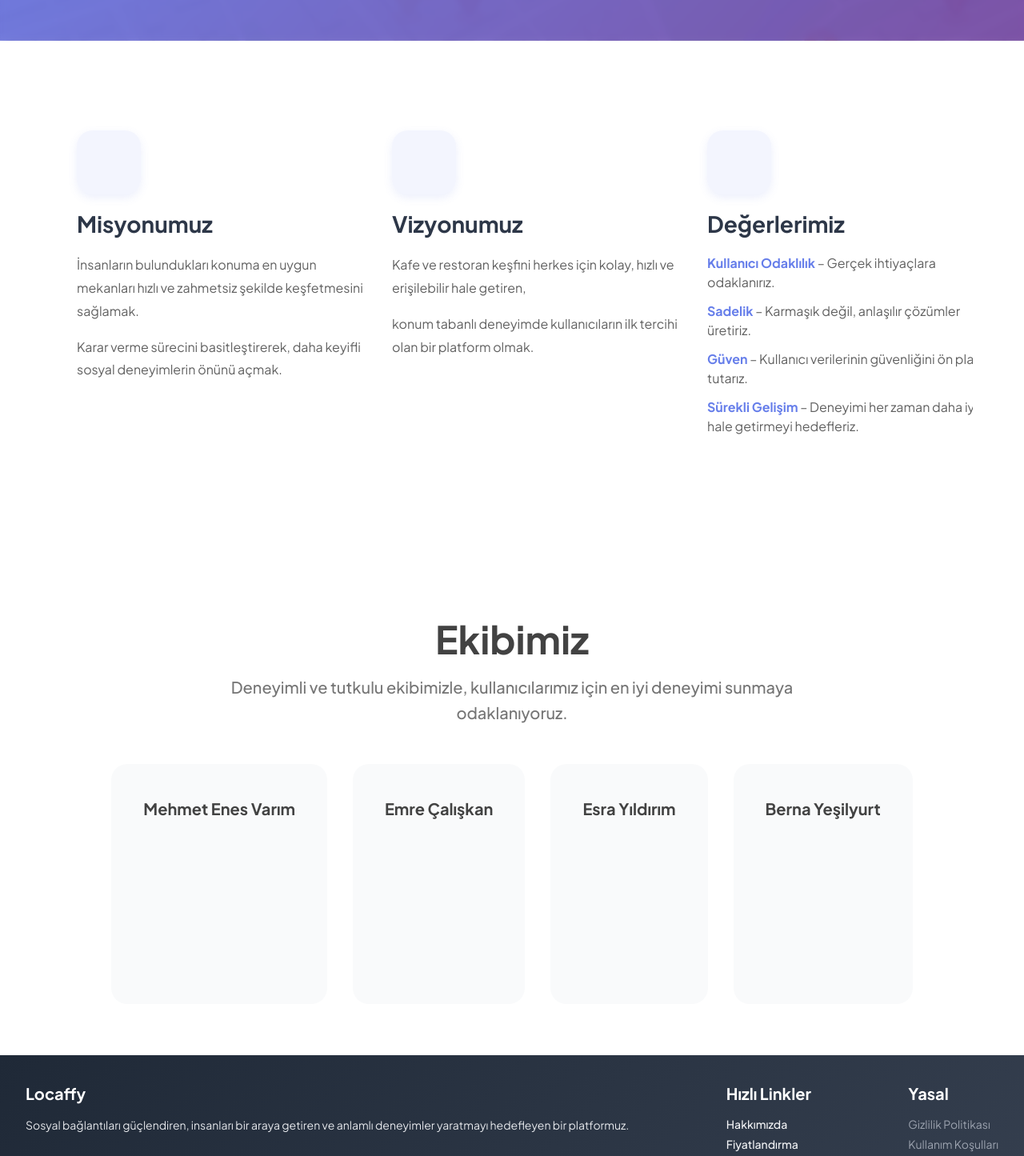
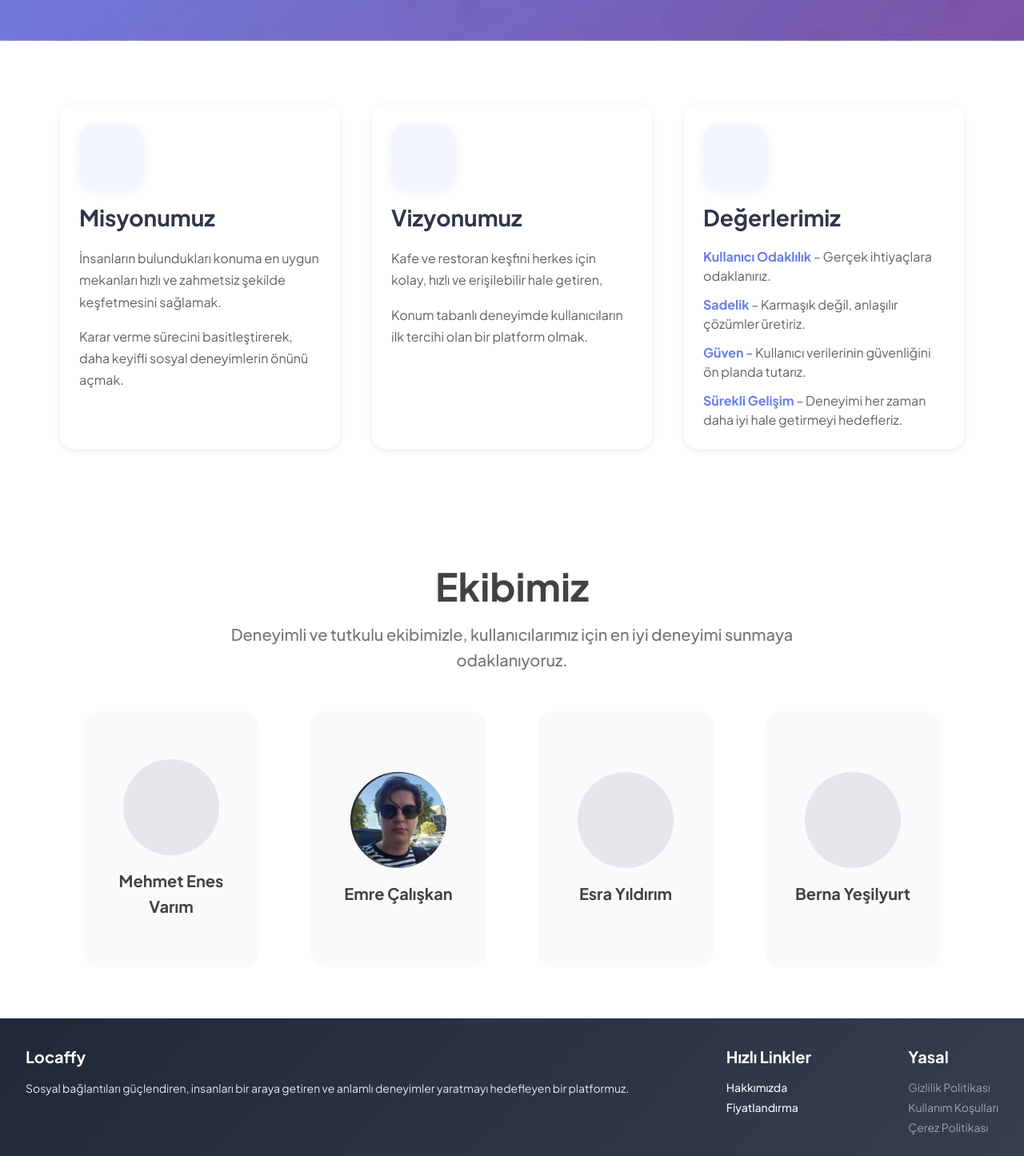
Before and after one commit to emrecaliskan1/locaffy-website, a React (Vite) app: page /about in a window 1280 px wide. Shown: the part 420-1865 px from the top of the page at 80% size. Built offline with nearby package versions, Linux system fonts and the light colour scheme; some icons are missing.

Commit message:
Remove contact section and update footer with support email; adjust layout and styles across components.

```diff
--- a/src/components/Footer.jsx
+++ b/src/components/Footer.jsx
@@ -43,9 +43,6 @@ const Footer = () => {
               <PrimaryFooterLink component={RouterLink} to="/features">
                 Fiyatlandırma
               </PrimaryFooterLink>
-              <PrimaryFooterLink component={RouterLink} to="/contact">
-                İletişim
-              </PrimaryFooterLink>
             </Stack>
           </Grid>
 
@@ -84,6 +81,9 @@ const Footer = () => {
 
         <Divider sx={{ my: 3, backgroundColor: 'rgba(255, 255, 255, 0.2)' }} />
 
+        <Typography variant="body2" sx={{ textAlign: 'center', color: '#d1d5db', fontSize: '0.875rem', mb: 1 }}>
+          İletişim için : destek@locaffy.com
+        </Typography>
         <Typography variant="body2" sx={{ textAlign: 'center', color: '#d1d5db', fontSize: '0.875rem' }}>
           © 2025 Locaffy. Tüm hakları saklıdır.
         </Typography>
--- a/src/components/Navbar.jsx
+++ b/src/components/Navbar.jsx
@@ -69,7 +69,6 @@ const Navbar = () => {
   const navItems = [
     { path: '/', sectionId: 'home', name: 'Ana Sayfa' },
     { path: '/about', sectionId: 'about', name: 'Hakkımızda' },
-    { path: '/contact', sectionId: 'contact', name: 'İletişim' },
     { path: '/business-application', sectionId: 'business-application', name: 'İşletme Başvurusu' },
     { path: '/joinus', sectionId: 'joinus', name: 'Bize Katıl' }
   ];
@@ -120,7 +119,7 @@ const Navbar = () => {
           }}
           fullWidth
         >
-          Kaydol
+          Kayıt Ol
         </GradientButton>
       </Box>
     </Box>
@@ -194,7 +193,7 @@ const Navbar = () => {
                   onClick={() => navigate('/register')}
                   sx={{ cursor: 'pointer' }}
                 >
-                  Kaydol
+                  Kayıt Ol
                 </GradientButton>
               </Stack>
 
--- a/src/components/ui/Card.jsx
+++ b/src/components/ui/Card.jsx
@@ -55,10 +55,15 @@ export const StyledCard = styled(Card)(({ theme, variant = 'feature' }) => {
     },
     team: {
       background: '#f9fafb',
-      padding: theme.spacing(5),
+      padding: theme.spacing(4),
       borderRadius: theme.spacing(2.5),
       boxShadow: 'none',
-      minHeight: '300px',
+      minHeight: '320px',
+      height: '100%',
+      display: 'flex',
+      flexDirection: 'column',
+      alignItems: 'center',
+      justifyContent: 'center',
       '&:hover': {
         transform: 'translateY(-4px)',
         boxShadow: '0 10px 25px rgba(0, 0, 0, 0.1)',
--- a/src/pages/About.jsx
+++ b/src/pages/About.jsx
@@ -5,10 +5,6 @@ import {
   Typography,
   Grid
 } from '@mui/material';
-import { Swiper, SwiperSlide } from 'swiper/react';
-import { Pagination, Autoplay } from 'swiper/modules';
-import 'swiper/css';
-import 'swiper/css/pagination';
 import TrackChangesIcon from '@mui/icons-material/TrackChanges';
 import VisibilityIcon from '@mui/icons-material/Visibility';
 import DiamondIcon from '@mui/icons-material/Diamond';
@@ -88,75 +84,25 @@ const About = () => {
 
       <Box sx={{ py: 10, background: 'white' }}>
         <Container maxWidth="lg">
-          <Box
-            sx={{
-              position: 'relative',
-              '& .swiper': {
-                paddingBottom: '50px'
-              },
-              '& .swiper-button-prev, & .swiper-button-next': {
-                color: '#667eea',
-                width: '50px',
-                height: '50px',
-                background: 'rgba(102, 126, 234, 0.1)',
-                borderRadius: '50%',
-                transition: 'all 0.3s ease',
-                '&:hover': {
-                  background: 'rgba(102, 126, 234, 0.2)',
-                  color: '#8093f1',
-                },
-                '&::after': {
-                  fontSize: { xs: '20px', md: '24px' },
-                  fontWeight: 'bold'
-                }
-              },
-              '& .swiper-pagination': {
-                bottom: '10px'
-              },
-              '& .swiper-pagination-bullet': {
-                background: 'rgba(102, 126, 234, 0.3)',
-                opacity: 1,
-                width: '8px',
-                height: '8px',
-                transition: 'all 0.3s ease'
-              },
-              '& .swiper-pagination-bullet-active': {
-                background: '#667eea',
-                width: '28px',
-                borderRadius: '4px'
-              }
-            }}
-          >
-            <Swiper
-              modules={[Pagination, Autoplay]}
-              spaceBetween={30}
-              slidesPerView={1}
-              pagination={{ clickable: true }}
-              autoplay={{ delay: 4000, disableOnInteraction: false }}
-              breakpoints={{
-                768: {
-                  slidesPerView: 2,
-                  spaceBetween: 30
-                },
-                1024: {
-                  slidesPerView: 3,
-                  spaceBetween: 30
-                }
-              }}
-            >
+          <Grid container spacing={5} sx={{ justifyContent: 'center' }}>
             {/* Mission Card */}
-            <SwiperSlide>
+            <Grid item xs={12} sm={12} md={4} sx={{ display: 'flex', justifyContent: 'center' }}>
               <Box
                 sx={{
                   height: '100%',
-                  minHeight: '380px',
+                  minHeight: '340px',
+                  maxWidth: '350px',
                   width: '100%',
-                  p: 4,
+                  p: 3,
                   cursor: 'pointer',
                   transition: 'all 0.3s cubic-bezier(0.4, 0, 0.2, 1)',
                   position: 'relative',
                   display: 'flex',
                   flexDirection: 'column',
+                  overflow: 'hidden',
+                  background: 'white',
+                  borderRadius: '16px',
+                  boxShadow: '0 2px 8px rgba(0,0,0,0.08)',
                   '&::after': {
                     content: '""',
                     position: 'absolute',
@@ -171,6 +117,7 @@ const About = () => {
                   },
                   '&:hover': {
                     transform: 'translateY(-8px)',
+                    boxShadow: '0 12px 24px rgba(0,0,0,0.15)',
                     '&::after': {
                       opacity: 1,
                       transform: 'scaleX(1)'
@@ -215,28 +162,33 @@ const About = () => {
                 >
                   Misyonumuz
                 </Typography>
-                <Typography variant="body1" sx={{ color: 'grey.700', lineHeight: 1.8, mb: 2, fontSize: '1rem' }}>
+                <Typography variant="body1" sx={{ color: 'grey.700', lineHeight: 1.7, mb: 2, fontSize: { xs: '0.95rem', md: '1rem' }, whiteSpace: 'normal', overflowWrap: 'break-word' }}>
                   İnsanların bulundukları konuma en uygun mekanları hızlı ve zahmetsiz şekilde keşfetmesini sağlamak.
                 </Typography>
-                <Typography variant="body1" sx={{ color: 'grey.700', lineHeight: 1.8, fontSize: '1rem' }}>
+                <Typography variant="body1" sx={{ color: 'grey.700', lineHeight: 1.7, fontSize: { xs: '0.95rem', md: '1rem' }, whiteSpace: 'normal', overflowWrap: 'break-word' }}>
                   Karar verme sürecini basitleştirerek, daha keyifli sosyal deneyimlerin önünü açmak.
                 </Typography>
               </Box>
-            </SwiperSlide>
+            </Grid>
 
             {/* Vision Card */}
-            <SwiperSlide>
+            <Grid item xs={12} sm={12} md={4} sx={{ display: 'flex', justifyContent: 'center' }}>
               <Box
                 sx={{
                   height: '100%',
-                  minHeight: '380px',
+                  minHeight: '340px',
+                  maxWidth: '350px',
                   width: '100%',
-                  p: 4,
+                  p: 3,
                   cursor: 'pointer',
                   transition: 'all 0.3s cubic-bezier(0.4, 0, 0.2, 1)',
                   position: 'relative',
                   display: 'flex',
                   flexDirection: 'column',
+                  overflow: 'hidden',
+                  background: 'white',
+                  borderRadius: '16px',
+                  boxShadow: '0 2px 8px rgba(0,0,0,0.08)',
                   '&::after': {
                     content: '""',
                     position: 'absolute',
@@ -251,6 +203,7 @@ const About = () => {
                   },
                   '&:hover': {
                     transform: 'translateY(-8px)',
+                    boxShadow: '0 12px 24px rgba(0,0,0,0.15)',
                     '&::after': {
                       opacity: 1,
                       transform: 'scaleX(1)'
@@ -295,28 +248,33 @@ const About = () => {
                 >
                   Vizyonumuz
                 </Typography>
-                <Typography variant="body1" sx={{ color: 'grey.700', lineHeight: 1.8, mb: 2, fontSize: '1rem' }}>
+                <Typography variant="body1" sx={{ color: 'grey.700', lineHeight: 1.7, mb: 2, fontSize: { xs: '0.95rem', md: '1rem' }, whiteSpace: 'normal', overflowWrap: 'break-word' }}>
                   Kafe ve restoran keşfini herkes için kolay, hızlı ve erişilebilir hale getiren,
                 </Typography>
-                <Typography variant="body1" sx={{ color: 'grey.700', lineHeight: 1.8, fontSize: '1rem' }}>
-                  konum tabanlı deneyimde kullanıcıların ilk tercihi olan bir platform olmak.
+                <Typography variant="body1" sx={{ color: 'grey.700', lineHeight: 1.7, fontSize: { xs: '0.95rem', md: '1rem' }, whiteSpace: 'normal', overflowWrap: 'break-word' }}>
+                  Konum tabanlı deneyimde kullanıcıların ilk tercihi olan bir platform olmak.
                 </Typography>
               </Box>
-            </SwiperSlide>
+            </Grid>
 
             {/* Values Card */}
-            <SwiperSlide>
+            <Grid item xs={12} sm={12} md={4} sx={{ display: 'flex', justifyContent: 'center' }}>
               <Box
                 sx={{
                   height: '100%',
-                  minHeight: '380px',
+                  minHeight: '340px',
+                  maxWidth: '350px',
                   width: '100%',
-                  p: 4,
+                  p: 3,
                   cursor: 'pointer',
                   transition: 'all 0.3s cubic-bezier(0.4, 0, 0.2, 1)',
                   position: 'relative',
                   display: 'flex',
                   flexDirection: 'column',
+                  overflow: 'hidden',
+                  background: 'white',
+                  borderRadius: '16px',
+                  boxShadow: '0 2px 8px rgba(0,0,0,0.08)',
                   '&::after': {
                     content: '""',
                     position: 'absolute',
@@ -331,6 +289,7 @@ const About = () => {
                   },
                   '&:hover': {
                     transform: 'translateY(-8px)',
+                    boxShadow: '0 12px 24px rgba(0,0,0,0.15)',
                     '&::after': {
                       opacity: 1,
                       transform: 'scaleX(1)'
@@ -375,24 +334,23 @@ const About = () => {
                 >
                   Değerlerimiz
                 </Typography>
-                <Box sx={{ color: 'grey.700', lineHeight: 1.8, fontSize: '1rem' }}>
-                  <Typography variant="body1" sx={{ mb: 1.5 }}>
+                <Box sx={{ color: 'grey.700', lineHeight: 1.8, fontSize: { xs: '0.9rem', md: '1rem' } }}>
+                  <Typography variant="body1" sx={{ mb: 1.5, wordBreak: 'break-word' }}>
                     <strong style={{ color: '#667eea' }}>Kullanıcı Odaklılık</strong> – Gerçek ihtiyaçlara odaklanırız.
                   </Typography>
-                  <Typography variant="body1" sx={{ mb: 1.5 }}>
+                  <Typography variant="body1" sx={{ mb: 1.5, wordBreak: 'break-word' }}>
                     <strong style={{ color: '#667eea' }}>Sadelik</strong> – Karmaşık değil, anlaşılır çözümler üretiriz.
                   </Typography>
-                  <Typography variant="body1" sx={{ mb: 1.5 }}>
+                  <Typography variant="body1" sx={{ mb: 1.5, wordBreak: 'break-word' }}>
                     <strong style={{ color: '#667eea' }}>Güven</strong> – Kullanıcı verilerinin güvenliğini ön planda tutarız.
                   </Typography>
-                  <Typography variant="body1">
+                  <Typography variant="body1" sx={{ wordBreak: 'break-word' }}>
                     <strong style={{ color: '#667eea' }}>Sürekli Gelişim</strong> – Deneyimi her zaman daha iyi hale getirmeyi hedefleriz.
                   </Typography>
                 </Box>
               </Box>
-            </SwiperSlide>
-            </Swiper>
-          </Box>
+            </Grid>
+          </Grid>
         </Container>
       </Box>
 
@@ -423,43 +381,96 @@ const About = () => {
           >
             Deneyimli ve tutkulu ekibimizle, kullanıcılarımız için en iyi deneyimi sunmaya odaklanıyoruz.
           </Typography>
-          <Grid
-            container
-            spacing={4}
-            justifyContent="center"
+          <Box
+            sx={{
+              display: 'flex',
+              flexWrap: 'wrap',
+              justifyContent: 'center',
+              gap: 8,
+              maxWidth: '1200px',
+              mx: 'auto'
+            }}
           >
-            <Grid item xs={12} sm={6} md={3}>
-              <TeamCard>
+            <Box sx={{ width: { xs: '100%', sm: '45%', md: '220px' }, flexShrink: 0 }}>
+              <TeamCard sx={{ width: '100%', height: '100%' }}>
+                <Box sx={{
+                  width: '120px',
+                  height: '120px',
+                  borderRadius: '50%',
+                  overflow: 'hidden',
+                  mb: 2,
+                  mx: 'auto',
+                  backgroundColor: '#e5e7eb',
+                  flexShrink: 0
+                }}>
+                </Box>
                 <Typography variant="h6" component="h3" sx={{ fontWeight: 'bold', color: 'grey.800', textAlign: 'center' }}>
                   Mehmet Enes Varım
                 </Typography>
               </TeamCard>
-            </Grid>
+            </Box>
 
-            <Grid item xs={12} sm={6} md={3}>
-              <TeamCard>
+            <Box sx={{ width: { xs: '100%', sm: '45%', md: '220px' }, flexShrink: 0 }}>
+              <TeamCard sx={{ width: '100%', height: '100%' }}>
+                <Box sx={{
+                  width: '120px',
+                  height: '120px',
+                  borderRadius: '50%',
+                  overflow: 'hidden',
+                  mb: 2,
+                  mx: 'auto',
+                  flexShrink: 0
+                }}>
+                  <img
+                    src="/team/emre-caliskan.jpg"
+                    alt="Emre Çalışkan"
+                    style={{ width: '100%', height: '100%', objectFit: 'cover', display: 'block' }}
+                  />
+                </Box>
                 <Typography variant="h6" component="h3" sx={{ fontWeight: 'bold', color: 'grey.800', textAlign: 'center' }}>
                   Emre Çalışkan
                 </Typography>
               </TeamCard>
-            </Grid>
+            </Box>
 
-            <Grid item xs={12} sm={6} md={3}>
-              <TeamCard>
+            <Box sx={{ width: { xs: '100%', sm: '45%', md: '220px' }, flexShrink: 0 }}>
+              <TeamCard sx={{ width: '100%', height: '100%' }}>
+                <Box sx={{
+                  width: '120px',
+                  height: '120px',
+                  borderRadius: '50%',
+                  overflow: 'hidden',
+                  mb: 2,
+                  mx: 'auto',
+                  backgroundColor: '#e5e7eb',
+                  flexShrink: 0
+                }}>
+                </Box>
                 <Typography variant="h6" component="h3" sx={{ fontWeight: 'bold', color: 'grey.800', textAlign: 'center' }}>
                   Esra Yıldırım
                 </Typography>
               </TeamCard>
-            </Grid>
+            </Box>
 
-            <Grid item xs={12} sm={6} md={3}>
-              <TeamCard>
+            <Box sx={{ width: { xs: '100%', sm: '45%', md: '220px' }, flexShrink: 0 }}>
+              <TeamCard sx={{ width: '100%', height: '100%' }}>
+                <Box sx={{
+                  width: '120px',
+                  height: '120px',
+                  borderRadius: '50%',
+                  overflow: 'hidden',
+                  mb: 2,
+                  mx: 'auto',
+                  backgroundColor: '#e5e7eb',
+                  flexShrink: 0
+                }}>
+                </Box>
                 <Typography variant="h6" component="h3" sx={{ fontWeight: 'bold', color: 'grey.800', textAlign: 'center' }}>
                   Berna Yeşilyurt
                 </Typography>
               </TeamCard>
-            </Grid>
-          </Grid>
+            </Box>
+          </Box>
         </Container>
       </Box>
     </Box>
--- a/src/pages/JoinUs.jsx
+++ b/src/pages/JoinUs.jsx
@@ -44,7 +44,7 @@ function JoinUs() {
               Kafenizi, restoranınızı veya pub'ınızı dijital dünyaya taşıyın!</h2>
             <p>
               Müşterileriniz artık telefonlarından kolayca rezervasyon yapabilir,
-              QR kod ile sipariş verebilir ve işletmenizin doluluk oranını anında görüntüleyebilir.</p>
+              Menünüzü hızlıca görebilir, sizi değerlendirip yorum yaparak öne çıkarabilir..</p>
             <p>
               Siz sadece işinize odaklanın; biz rezervasyon ve müşteri yönetimini sizin için kolaylaştıralım.</p>
           </Typography>
--- a/src/router/index.js
+++ b/src/router/index.js
@@ -26,10 +26,6 @@ export const router = createBrowserRouter([
       {
         path: 'about',
         element: <About />
-      },
-      {
-        path: 'contact',
-        element: <Contact />
       },
       {
         path: 'joinus',
```
Also changed, not shown: src/pages/Home.jsx (+1 -53 lines), public/team/emre-caliskan.jpg (added).
